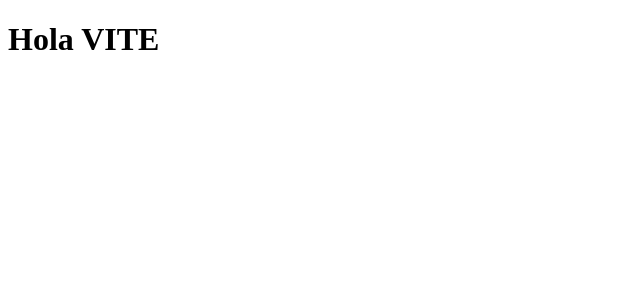
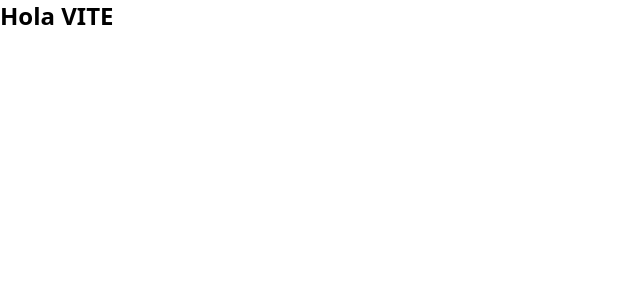
Before and after one commit to PeterArce96/backend-apv, a React (Vite) app in the folder frontend/: page / in a window 1280 px wide. Shown: the top 300 px of the page, without its empty margins (0-640 px from the left). Built offline with nearby package versions, Linux system fonts and the light colour scheme.

Commit message:
apv - configurando tailwind css

```diff
--- a/frontend/package.json
+++ b/frontend/package.json
@@ -16,6 +16,9 @@
     "@types/react": "^18.0.26",
     "@types/react-dom": "^18.0.9",
     "@vitejs/plugin-react": "^3.0.0",
+    "autoprefixer": "^10.4.13",
+    "postcss": "^8.4.21",
+    "tailwindcss": "^3.2.4",
     "vite": "^4.0.0"
   }
 }
--- /dev/null
+++ b/frontend/postcss.config.cjs
@@ -0,0 +1,6 @@
+module.exports = {
+  plugins: {
+    tailwindcss: {},
+    autoprefixer: {},
+  },
+}
--- a/frontend/src/App.jsx
+++ b/frontend/src/App.jsx
@@ -3,7 +3,7 @@
 function App() {
 
   return (
-    <h1>Hola VITE</h1>
+    <h1 className="font-bold text-2xl">Hola VITE</h1>
   )
 }
 
--- a/frontend/src/index.css
+++ b/frontend/src/index.css
@@ -0,0 +1,3 @@
+@tailwind base;
+@tailwind components;
+@tailwind utilities;
--- /dev/null
+++ b/frontend/tailwind.config.cjs
@@ -0,0 +1,8 @@
+/** @type {import('tailwindcss').Config} */
+module.exports = {
+  content: ["index.html", "./src/**/*.jsx"],
+  theme: {
+    extend: {},
+  },
+  plugins: [],
+}
```
Also changed, not shown: 1 other file (tests, documents, lock files or other folders).
